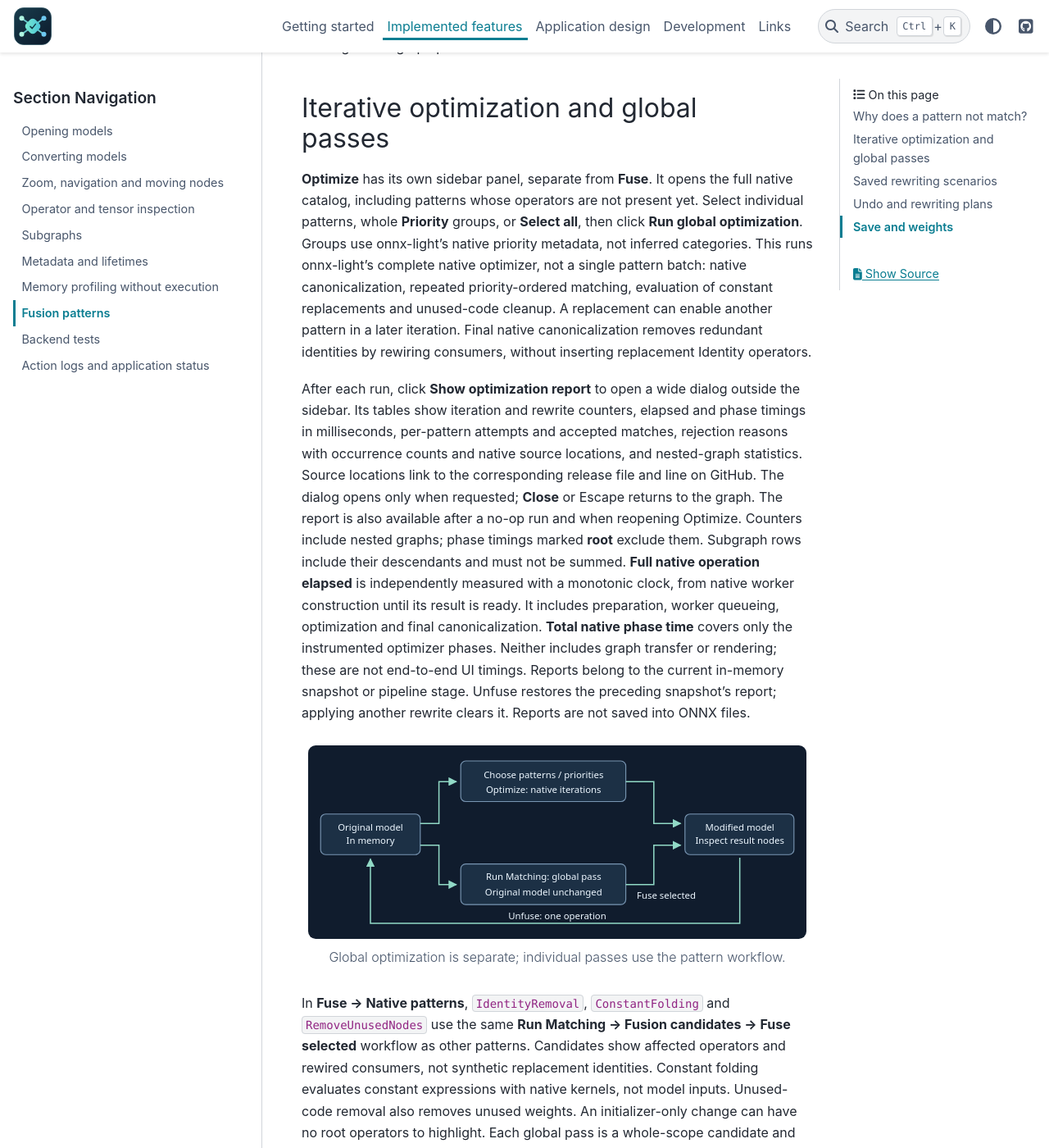
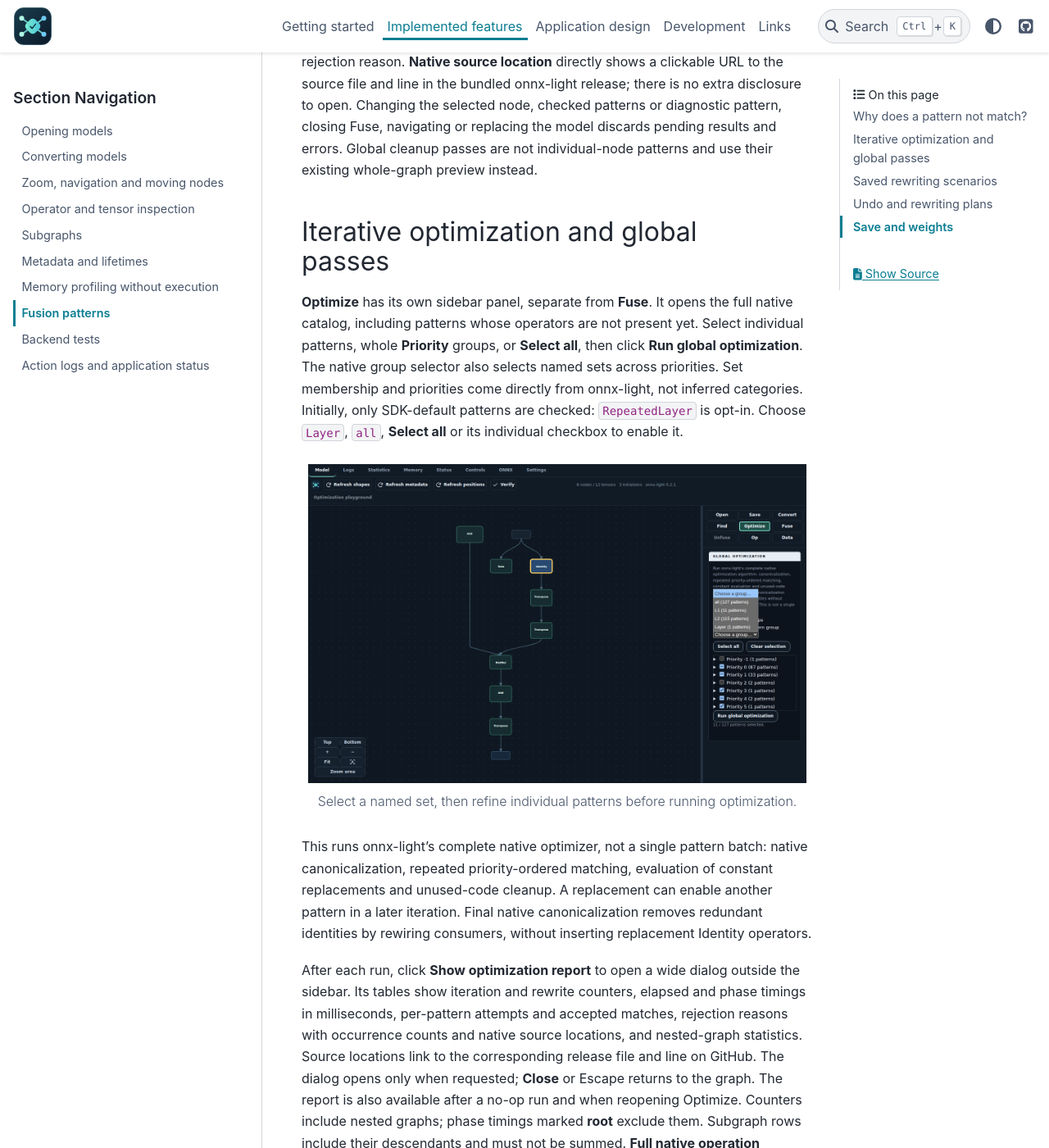
Before and after one commit to xadupre/onnx-light-viewer, a Sphinx documentation site: the page built from docs/features/fusion_patterns.rst, in a window 1280 px wide and 1400 px high, scrolled down 1722 px. Shown: the whole window at 82% size. Built offline with Sphinx 7.4.7 and the PyData theme 0.15.4, drawn with Linux system fonts in a browser that asks for light colours; some of the changed text lies outside the part shown.

Commit message:
Document native pattern groups with a viewer screenshot
Co-authored-by: xadupre <22452781+xadupre@users.noreply.github.com>

```diff
--- a/docs/features/fusion_patterns.rst
+++ b/docs/features/fusion_patterns.rst
@@ -13,6 +13,12 @@ Every click reruns matching from scratch for the selected
 patterns and clears the previous candidates and selection.
 Click a pattern again to uncheck it. **Select all** checks every pattern;
 **Clear selection** unchecks them all. No modifier key is needed.
+
+**Select a native pattern group** replaces the checked patterns with the members
+of an onnx-light 0.2.1 set: ``L1``, ``L2``, ``Layer`` or ``all``.
+In **Fuse**, only members with compatible anchors in the current graph are
+selected; global passes are not part of these sets. Individual checkboxes remain
+editable, and choosing a group does not run matching or change the model.
 
 .. code-block:: text
 
@@ -82,7 +88,17 @@ Iterative optimization and global passes
 It opens the full native catalog, including patterns whose operators
 are not present yet. Select individual patterns, whole **Priority** groups,
 or **Select all**, then click **Run global optimization**.
-Groups use onnx-light's native priority metadata, not inferred categories.
+The native group selector also selects named sets across priorities.
+Set membership and priorities come directly from onnx-light, not inferred categories.
+Initially, only SDK-default patterns are checked: ``RepeatedLayer`` is opt-in.
+Choose ``Layer``, ``all``, **Select all** or its individual checkbox to enable it.
+
+.. figure:: ../_static/feature-pattern-groups.png
+   :alt: Optimize panel showing the native all, L1, L2 and Layer group choices, with eleven L1 patterns selected.
+   :width: 100%
+
+   Select a named set, then refine individual patterns before running optimization.
+
 This runs onnx-light's complete native optimizer, not a single pattern batch:
 native canonicalization, repeated priority-ordered matching, evaluation of
 constant replacements and unused-code cleanup.
```
Also changed, not shown: docs/features.rst (+17 -2 lines), docs/_static/feature-pattern-groups.png (added).
